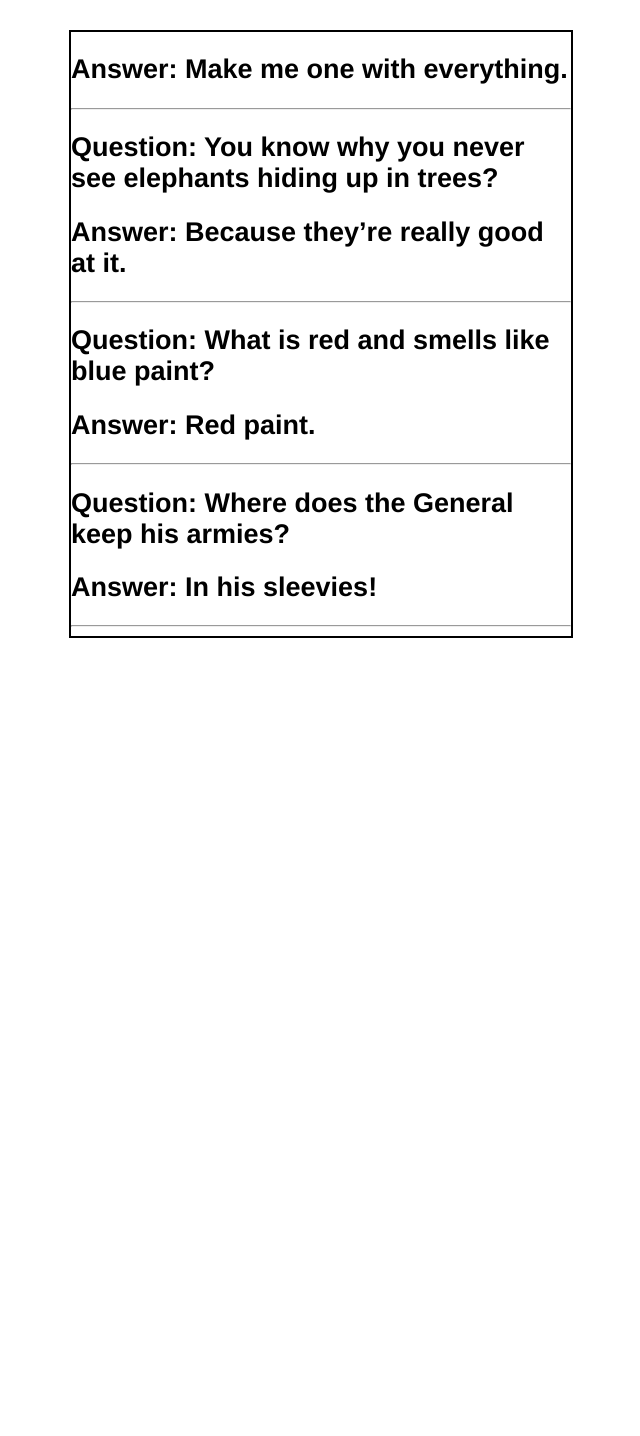
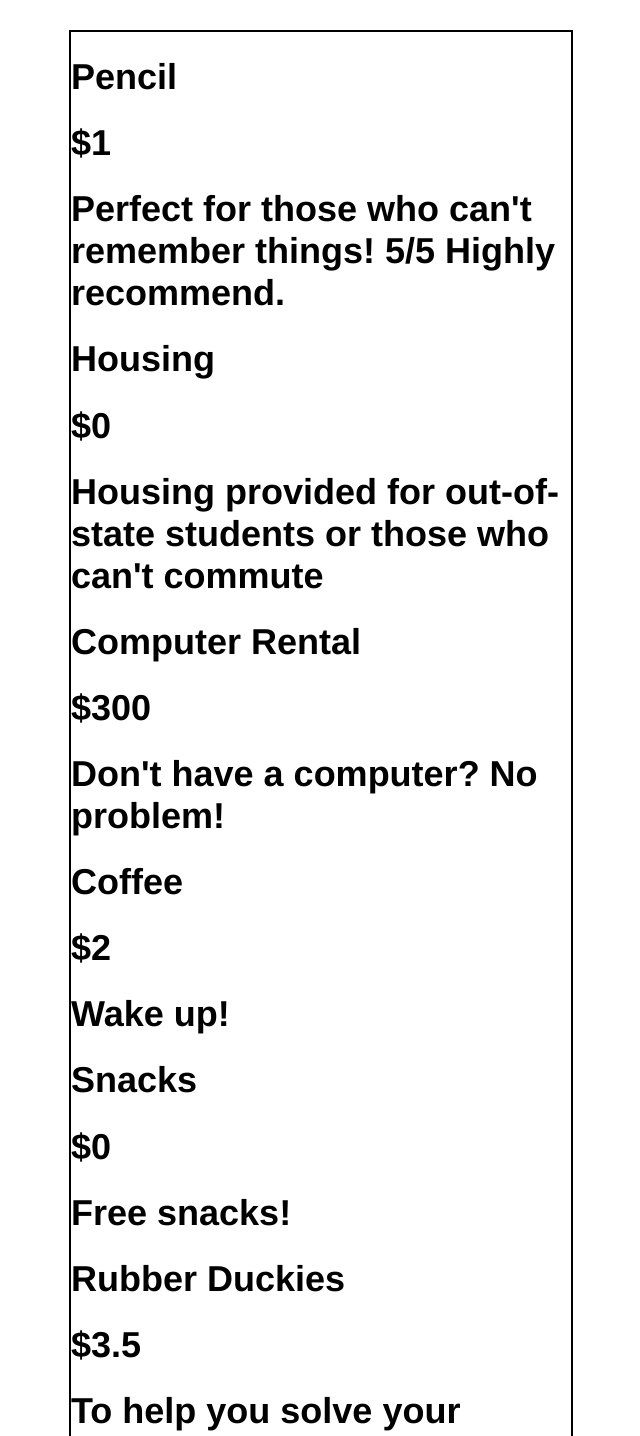
Before and after one commit to sahilister/todo-app, a React (Create React App) app: page / in a window 1280 px wide. Shown: the part 20-1456 px from the top of the page, without its empty margins (319-959 px from the left). Before the commit the page ends 800 px from the top, so only its background shows below. Built offline with nearby package versions, Linux system fonts and the light colour scheme.

Commit message:
Product Mapping

```diff
--- a/src/App.js
+++ b/src/App.js
@@ -1,17 +1,13 @@
 import React from 'react';
-import Joke from './Joke.js'
-import jokesData from './jokesData.js'
+import Product from './Product'
+import productsData from './vschoolProducts'
+
 
 function App() {
-
-    const jokeComponents = jokesData.map(num => {
-            return(
-                <Joke question={num.question} answer={num.answer} />
-                )
-            })
+    const productComponents = productsData.map(item => <Product key={item} product={item} />)
     return(
         <div>
-            {jokeComponents}
+            {productComponents}
         </div>
     )
 }
--- a/src/Joke.js
+++ /dev/null
@@ -1,13 +0,0 @@
-import React from 'react';
-
-
-function Joke(props) {
-    return(
-        <div>
-            <h2 style={{display: props.question ? "block":"none"}}>Question: {props.question}</h2>
-            <h2>Answer: {props.answer}</h2>
-            <hr />
-        </div>
-    );
-}
-export default Joke;
--- /dev/null
+++ b/src/Product.js
@@ -0,0 +1,13 @@
+import React from 'react'
+
+function Product(props) {
+    return(
+        <div>
+            <h1>{props.product.name}</h1>
+            <h1>${props.product.price}</h1>
+            <h1>{props.product.description}</h1>
+        </div>
+    )
+}
+
+export default Product
--- a/src/jokesData.js
+++ /dev/null
@@ -1,23 +0,0 @@
-const jokesData = [
-    {
-        id: 1,
-        answer: "Make me one with everything."
-    },
-    {
-        id: 2,
-        question:"You know why you never see elephants hiding up in trees?",
-        answer:"Because they’re really good at it."
-    },
-    {
-        id: 3,
-        question:"What is red and smells like blue paint?",
-        answer:"Red paint."
-    },
-    {
-        id: 4,
-        question:"Where does the General keep his armies?",
-        answer:"In his sleevies!"
-    }
-]
-
-export default jokesData
--- /dev/null
+++ b/src/vschoolProducts.js
@@ -0,0 +1,52 @@
+const products = [
+    {
+        id: "1",
+        name: "Pencil",
+        price: 1,
+        description: "Perfect for those who can't remember things! 5/5 Highly recommend."
+    },
+    {
+        id: "2",
+        name: "Housing",
+        price: 0,
+        description: "Housing provided for out-of-state students or those who can't commute"
+    },
+    {
+        id: "3",
+        name: "Computer Rental",
+        price: 300,
+        description: "Don't have a computer? No problem!"
+    },
+    {
+        id: "4",
+        name: "Coffee",
+        price: 2,
+        description: "Wake up!"
+    },
+    {
+        id: "5",
+        name: "Snacks",
+        price: 0,
+        description: "Free snacks!"
+    },
+    {
+        id: "6",
+        name: "Rubber Duckies",
+        price: 3.50,
+        description: "To help you solve your hardest coding problems."
+    },
+    {
+        id: "7",
+        name: "Fidget Spinner",
+        price: 21.99,
+        description: "Because we like to pretend we're in high school."
+    },
+    {
+        id: "8",
+        name: "Sticker Set",
+        price: 14.99,
+        description: "To prove to other devs you know a lot."
+    }
+]
+
+export default products
```
